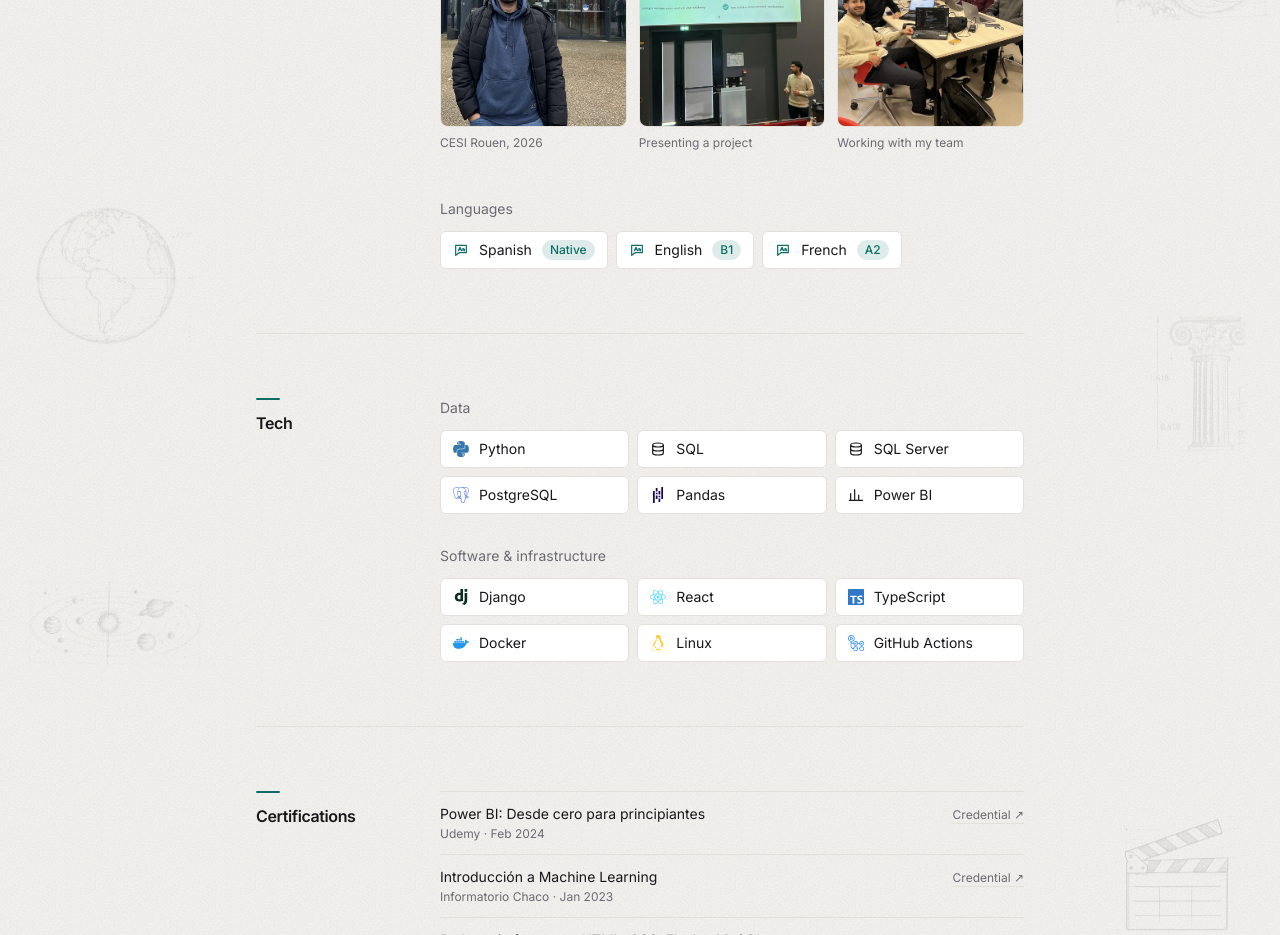
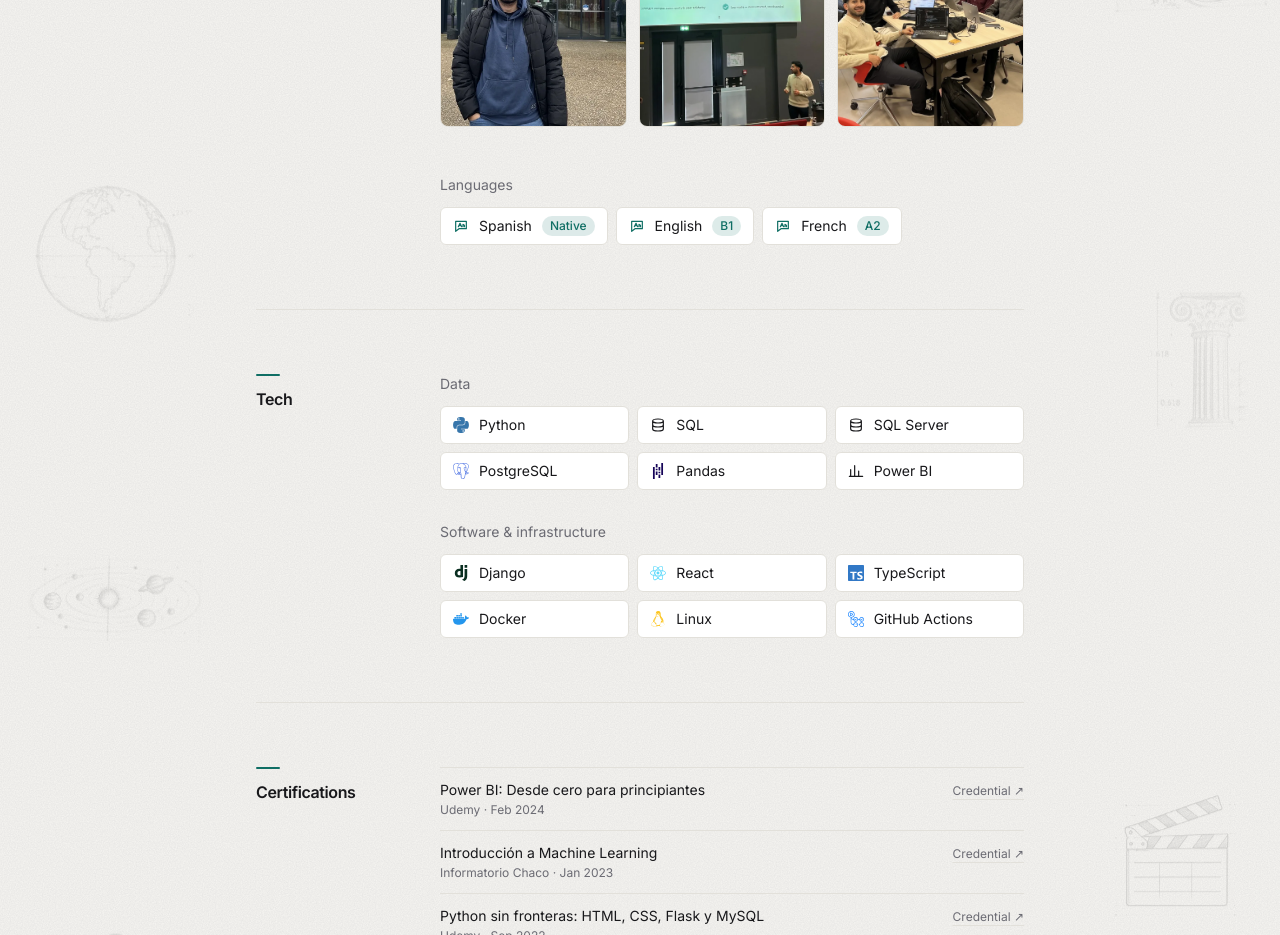
Before and after one commit to deadour/portfolio, a React (Vite) app: page / in a window 1280 px wide. Shown: the part 6460-7395 px from the top of the page. Built offline with nearby package versions, Linux system fonts and the light colour scheme.

Commit message:
Drop the captions under the CESI photos

```diff
--- a/src/content/en.ts
+++ b/src/content/en.ts
@@ -224,9 +224,9 @@
       description:
         'A semester of the Data Science master’s programme, with coursework in data science, AI, IoT and web development, and engineering projects in multidisciplinary teams.',
       images: [
-        { src: '/images/cesi-thumb.webp', href: '/images/cesi.webp', alt: 'Eduardo in front of the CESI École d’Ingénieurs sign', caption: 'CESI Rouen, 2026' },
-        { src: '/images/cesi-presenting.webp', alt: 'Eduardo presenting a team project in a CESI lecture hall', caption: 'Presenting a project' },
-        { src: '/images/cesi-team.webp', alt: 'Eduardo working with his project team around a table with laptops', caption: 'Working with my team' },
+        { src: '/images/cesi-thumb.webp', href: '/images/cesi.webp', alt: 'Eduardo in front of the CESI École d’Ingénieurs sign' },
+        { src: '/images/cesi-presenting.webp', alt: 'Eduardo presenting a team project in a CESI lecture hall' },
+        { src: '/images/cesi-team.webp', alt: 'Eduardo working with his project team around a table with laptops' },
       ],
     },
   ],
--- a/src/content/es.ts
+++ b/src/content/es.ts
@@ -224,9 +224,9 @@
       description:
         'Un semestre del Máster en Data Science, con cursada en data science, IA, IoT y desarrollo web, y proyectos de ingeniería en equipos multidisciplinarios.',
       images: [
-        { src: '/images/cesi-thumb.webp', href: '/images/cesi.webp', alt: 'Eduardo frente al cartel de CESI École d’Ingénieurs', caption: 'CESI Rouen, 2026' },
-        { src: '/images/cesi-presenting.webp', alt: 'Eduardo presentando un proyecto en equipo en un auditorio de CESI', caption: 'Presentando un proyecto' },
-        { src: '/images/cesi-team.webp', alt: 'Eduardo trabajando con su equipo de proyecto alrededor de una mesa con notebooks', caption: 'Trabajando con mi equipo' },
+        { src: '/images/cesi-thumb.webp', href: '/images/cesi.webp', alt: 'Eduardo frente al cartel de CESI École d’Ingénieurs' },
+        { src: '/images/cesi-presenting.webp', alt: 'Eduardo presentando un proyecto en equipo en un auditorio de CESI' },
+        { src: '/images/cesi-team.webp', alt: 'Eduardo trabajando con su equipo de proyecto alrededor de una mesa con notebooks' },
       ],
     },
   ],
```
